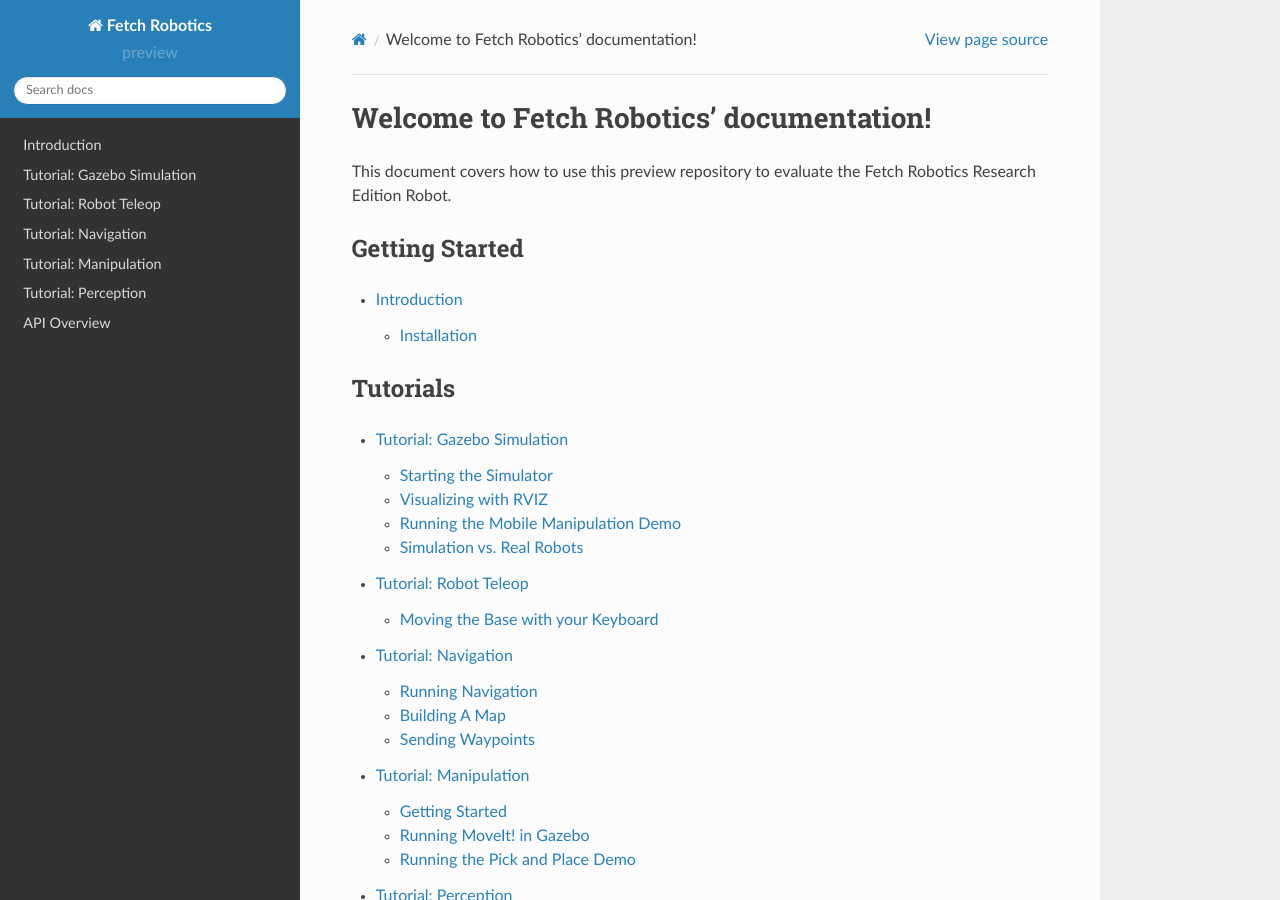
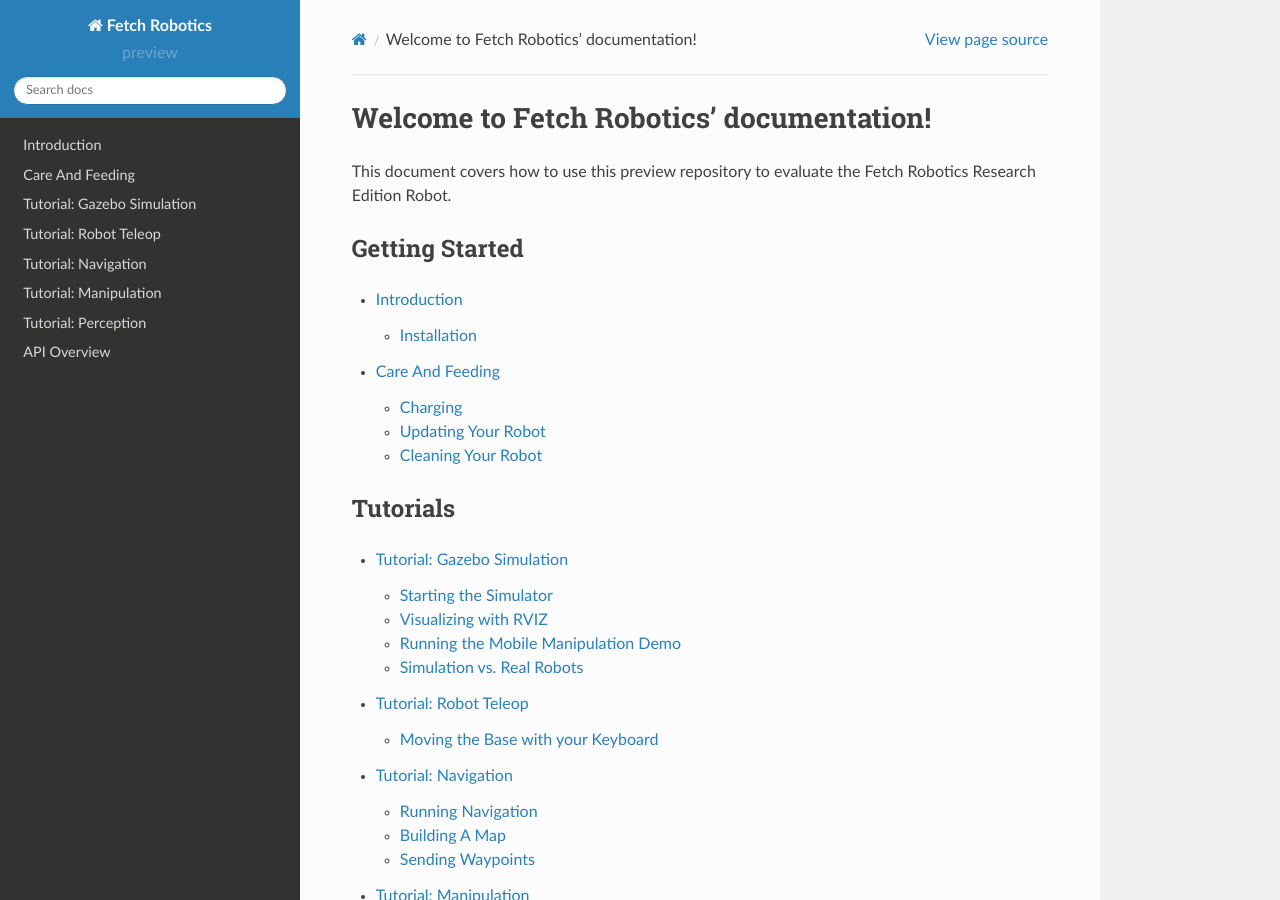
Before and after one commit to fetchrobotics/docs, a Sphinx documentation site: the page built from source/index.rst, in a window 1280 px wide and 900 px high. Built offline with Sphinx 7.4.7 and the Read the Docs theme 2.0.0, drawn with Linux system fonts in a browser that asks for light colours.

Commit message:
mock out care_and_feeding

```diff
--- /dev/null
+++ b/source/care_and_feeding.rst
@@ -0,0 +1,24 @@
+Care And Feeding
+================
+
+Charging
+--------
+
+TODO
+
+Updating Your Robot
+-------------------
+
+TODO
+
+::
+
+   sudo apt-get update
+   sudo apt-get install --only-upgrade ros-indigo-*
+   sudo service robot restart
+
+
+Cleaning Your Robot
+-------------------
+
+TODO
--- a/source/index.rst
+++ b/source/index.rst
@@ -14,6 +14,7 @@
    :maxdepth: 2
 
    introduction
+   care_and_feeding
 
 Tutorials
 ---------
```
